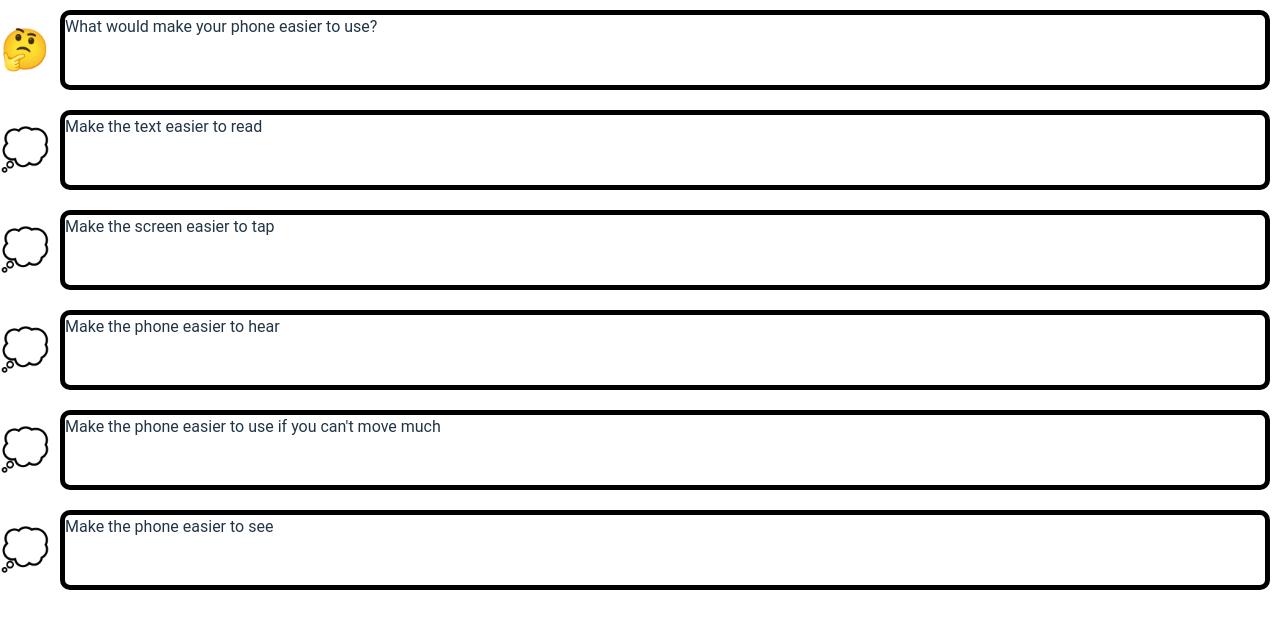
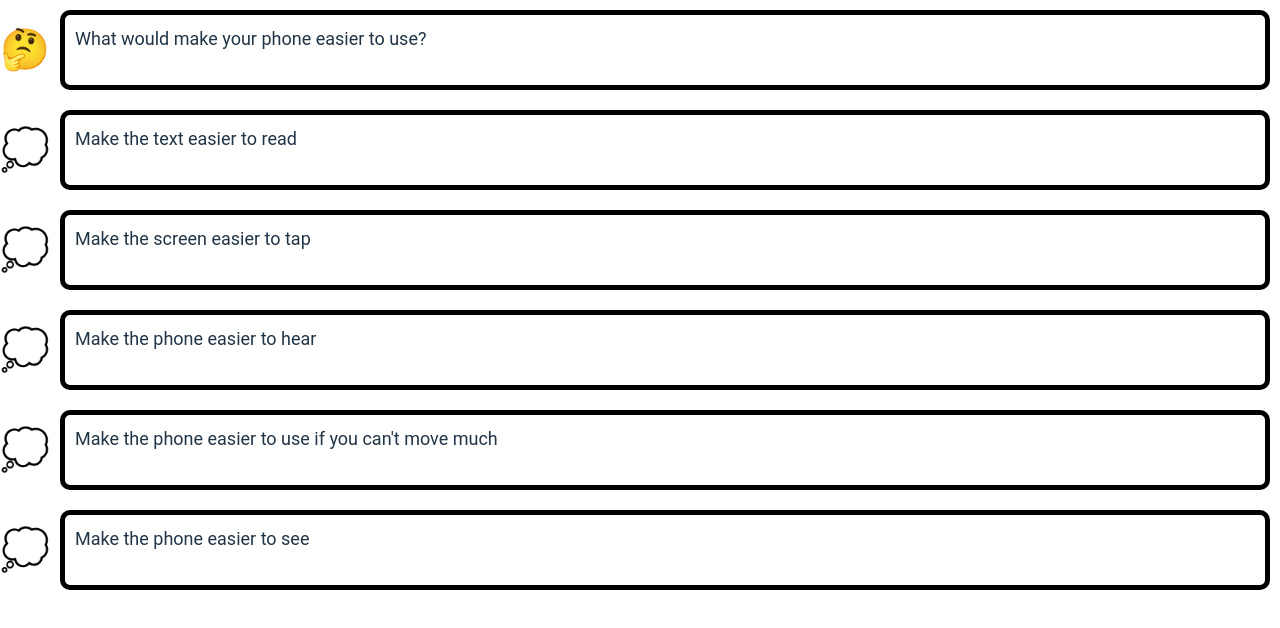
Before and after one commit to tag-edb/accessibility-guide, a website built with Vite: page index.html in a window 1280 px wide. Built offline with nearby package versions, Linux system fonts and the light colour scheme.

Commit message:
Padding and large font

```diff
--- a/src/index.css
+++ b/src/index.css
@@ -103,12 +103,13 @@ app-main .item > * {
   display: flex;
   box-sizing: border-box;
   margin: 0px;
-  padding: 0px;
+  padding: 10px;
   width: calc(var(--item-width) - 2 * var(--item-margin) - var(--icon-width));
   height: calc(var(--item-height) - 2 * var(--item-margin));
   border: var(--border-width) solid black;
   border-radius: var(--border-radius);
   background-color: white;
+  font-size: large;
 }
 
 app-main .item {
```
